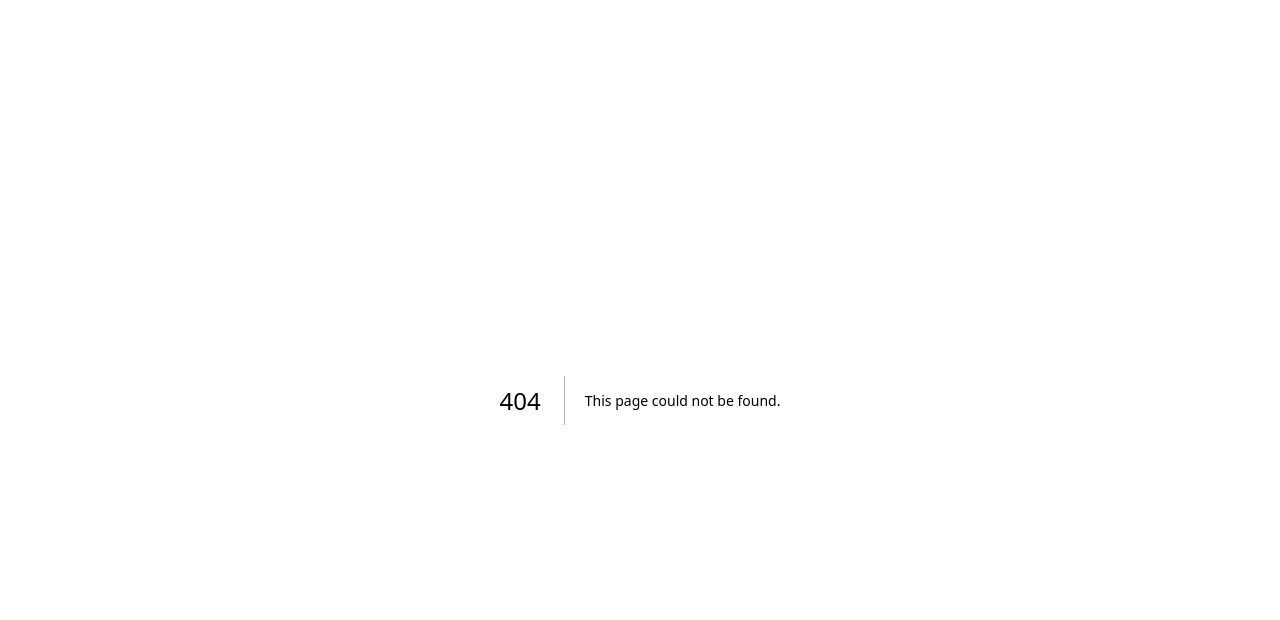
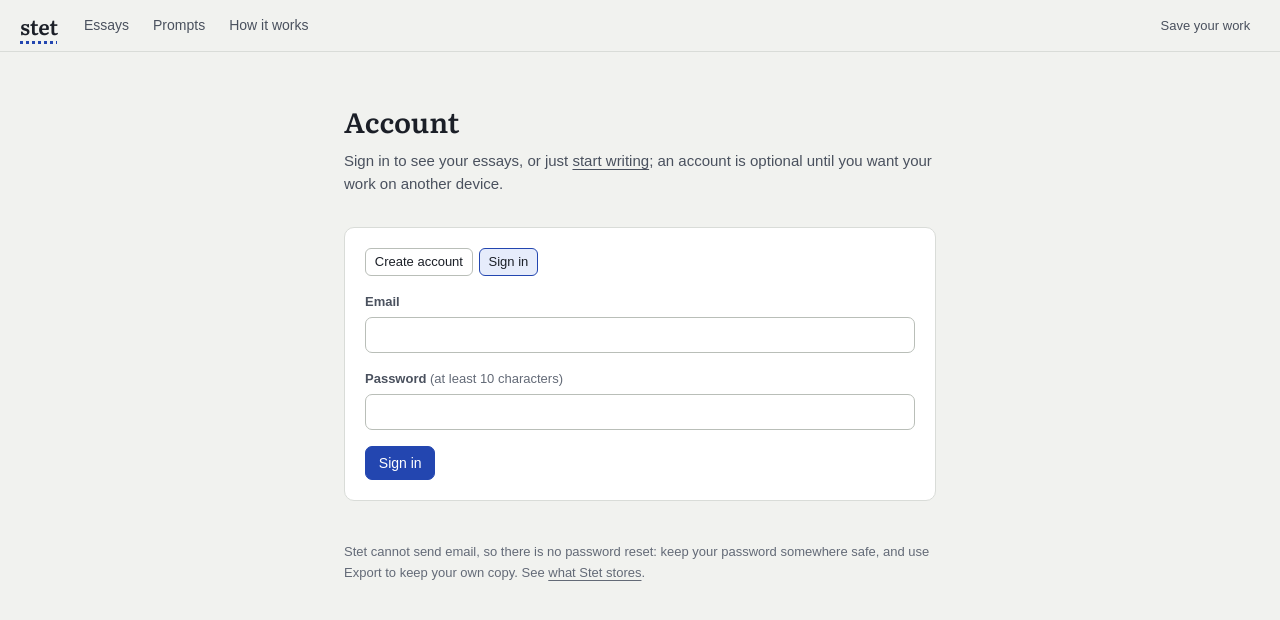
Before and after one commit to zaydmulani09/stet, a Next.js app: page /account in a window 1280 px wide. Before the commit this address had no page. Shown: the top 620 px of the page. Built offline with nearby package versions, Linux system fonts and the light colour scheme; no server answers; a web font is replaced by a local one.

Commit message:
feat(account): sign in, save account, export and delete

```diff
--- /dev/null
+++ b/src/app/account/page.tsx
@@ -0,0 +1,34 @@
+import type { Metadata } from 'next';
+import Link from 'next/link';
+import { TopBar } from '@/components/TopBar';
+import { AccountForms } from '@/components/AccountForms';
+import { currentUser } from '@/lib/session';
+
+export const metadata: Metadata = { title: 'Account', robots: { index: false } };
+
+export default async function AccountPage() {
+  const user = await currentUser();
+  return (
+    <>
+      <TopBar signedIn={Boolean(user?.email)} />
+      <main className="mx-auto w-full max-w-[640px] px-4 pb-24 pt-8 sm:px-6 sm:pt-12">
+        <h1 className="font-serif text-[28px] font-semibold">Account</h1>
+        {user?.email ? (
+          <p className="mt-2 text-ink-2">Signed in as <span className="font-semibold text-ink">{user.email}</span>.</p>
+        ) : user ? (
+          <p className="mt-2 text-ink-2">
+            You are writing as a guest. Your essays are saved to this browser&rsquo;s session. Add an email and password to open them on another device
+            or after clearing cookies.
+          </p>
+        ) : (
+          <p className="mt-2 text-ink-2">Sign in to see your essays, or just <Link href="/new">start writing</Link>; an account is optional until you want your work on another device.</p>
+        )}
+        <AccountForms state={user?.email ? 'member' : user ? 'guest' : 'anonymous'} />
+        <p className="mt-10 text-[13px] leading-relaxed text-ink-3">
+          Stet cannot send email, so there is no password reset: keep your password somewhere safe, and use Export to keep your own copy.
+          See <Link href="/method#privacy" className="text-ink-3">what Stet stores</Link>.
+        </p>
+      </main>
+    </>
+  );
+}
--- /dev/null
+++ b/src/components/AccountForms.tsx
@@ -0,0 +1,113 @@
+'use client';
+
+import { useRouter } from 'next/navigation';
+import { useState } from 'react';
+import { api, ApiError } from '@/lib/client';
+
+type State = 'anonymous' | 'guest' | 'member';
+
+export function AccountForms({ state }: { state: State }) {
+  const router = useRouter();
+  const [mode, setMode] = useState<'signup' | 'login'>(state === 'guest' ? 'signup' : 'login');
+  const [email, setEmail] = useState('');
+  const [password, setPassword] = useState('');
+  const [busy, setBusy] = useState(false);
+  const [msg, setMsg] = useState<{ tone: 'ok' | 'err'; text: string } | null>(null);
+  const [confirmDelete, setConfirmDelete] = useState('');
+
+  const submit = async (e: React.FormEvent) => {
+    e.preventDefault();
+    setBusy(true);
+    setMsg(null);
+    try {
+      const r = await api<{ moved?: number }>(`/api/auth/${mode}`, { body: { email, password } });
+      setMsg({ tone: 'ok', text: mode === 'signup' ? 'Account saved. Your essays are now tied to this email.' : r.moved ? `Signed in. ${r.moved} essay${r.moved === 1 ? '' : 's'} from this browser moved into your account.` : 'Signed in.' });
+      setPassword('');
+      router.refresh();
+    } catch (err) {
+      setMsg({ tone: 'err', text: err instanceof ApiError ? err.message : 'Something went wrong.' });
+    }
+    setBusy(false);
+  };
+
+  return (
+    <div className="mt-8 grid gap-8">
+      {state !== 'member' && (
+        <section className="rounded-[10px] border border-rule bg-paper p-5">
+          <div className="mb-4 flex gap-1.5" role="tablist">
+            {(['signup', 'login'] as const).map((m) => (
+              <button key={m} type="button" role="tab" aria-selected={mode === m} className={`btn btn-sm ${mode === m ? 'border-pencil bg-pencil-wash' : ''}`} onClick={() => setMode(m)}>
+                {m === 'signup' ? (state === 'guest' ? 'Save my essays' : 'Create account') : 'Sign in'}
+              </button>
+            ))}
+          </div>
+          <form onSubmit={submit} className="grid gap-4">
+            <div>
+              <label className="label" htmlFor="a-email">Email</label>
+              <input id="a-email" className="field" type="email" autoComplete="email" required value={email} onChange={(e) => setEmail(e.target.value)} />
+            </div>
+            <div>
+              <label className="label" htmlFor="a-pw">Password <span className="font-normal text-ink-3">(at least 10 characters)</span></label>
+              <input id="a-pw" className="field" type="password" autoComplete={mode === 'signup' ? 'new-password' : 'current-password'} minLength={10} required value={password} onChange={(e) => setPassword(e.target.value)} />
+            </div>
+            {msg && <p role={msg.tone === 'err' ? 'alert' : 'status'} className={`text-[14px] ${msg.tone === 'err' ? 'text-high' : 'text-keep'}`}>{msg.text}</p>}
+            <div>
+              <button className="btn btn-primary" disabled={busy}>{busy ? 'Working…' : mode === 'signup' ? 'Save account' : 'Sign in'}</button>
+            </div>
+            {mode === 'login' && state === 'guest' && <p className="text-[13px] text-ink-3">Essays you wrote as a guest in this browser will move into the account you sign in to.</p>}
+          </form>
+        </section>
+      )}
+
+      {state !== 'anonymous' && (
+        <section className="grid gap-5">
+          <div>
+            <h2 className="text-[16px] font-semibold">Your data</h2>
+            <p className="mt-1 text-[14px] text-ink-2">Download every essay, version and review as JSON.</p>
+            <a href="/api/export" className="btn mt-3 no-underline">Export everything</a>
+          </div>
+          {state === 'member' && (
+            <div>
+              <h2 className="text-[16px] font-semibold">Sign out</h2>
+              <button
+                type="button"
+                className="btn mt-2"
+                onClick={async () => {
+                  await api('/api/auth/logout', { body: {} }).catch(() => undefined);
+                  router.push('/');
+                  router.refresh();
+                }}
+              >
+                Sign out
+              </button>
+            </div>
+          )}
+          <div className="rounded-[10px] border border-high/40 p-4">
+            <h2 className="text-[16px] font-semibold text-high">Delete account</h2>
+            <p className="mt-1 text-[14px] text-ink-2">Permanently deletes your account and every essay, version and review. This cannot be undone.</p>
+            <label className="label mt-3" htmlFor="del">Type DELETE to confirm</label>
+            <div className="flex gap-2">
+              <input id="del" className="field max-w-[200px]" value={confirmDelete} onChange={(e) => setConfirmDelete(e.target.value)} />
+              <button
+                type="button"
+                className="btn btn-danger"
+                disabled={confirmDelete !== 'DELETE'}
+                onClick={async () => {
+                  try {
+                    await api('/api/account', { method: 'DELETE' });
+                    router.push('/');
+                    router.refresh();
+                  } catch (err) {
+                    setMsg({ tone: 'err', text: err instanceof ApiError ? err.message : 'Could not delete.' });
+                  }
+                }}
+              >
+                Delete everything
+              </button>
+            </div>
+          </div>
+        </section>
+      )}
+    </div>
+  );
+}
```
